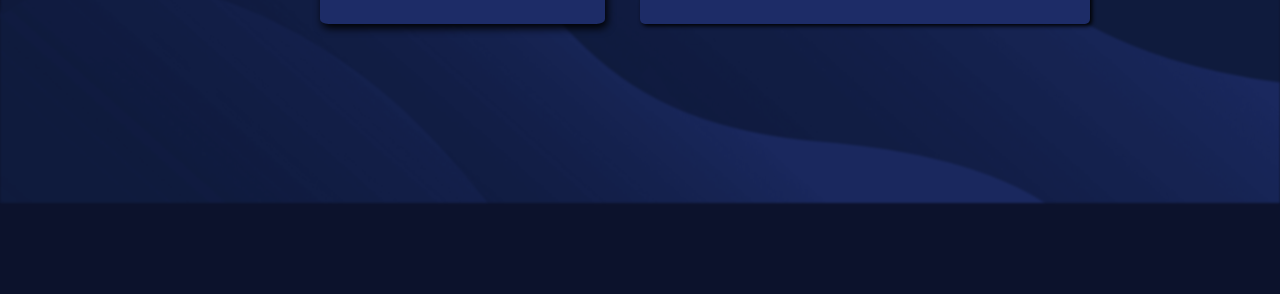
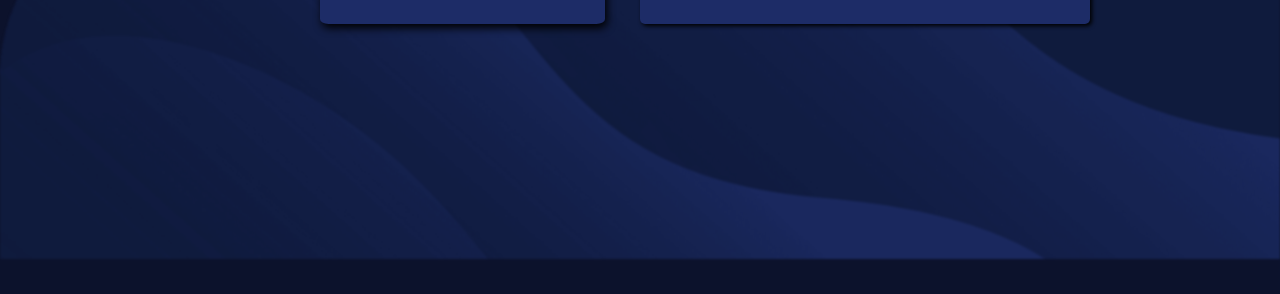
Before and after one commit to Mitchelxebec/fylo, a plain HTML site: page index.html in a window 1280 px wide. Shown: the part 506-800 px from the top of the page. Drawn offline with Linux system fonts and the light colour scheme; a web font is replaced by a local one.

Commit message:
Made changes to the fylo landing page

```diff
--- a/style.css
+++ b/style.css
@@ -10,7 +10,7 @@ body{
 
 .back_image img{
     position: relative;
-    top: 43vh;
+    top: 25pc;
     width: 100%;
     height: 365px;
     filter: blur(1.1px);
```
